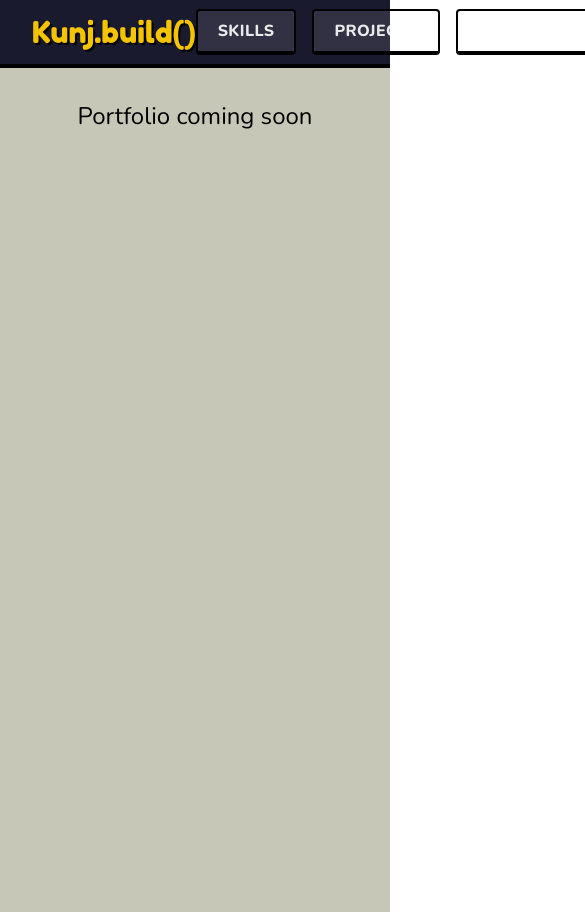
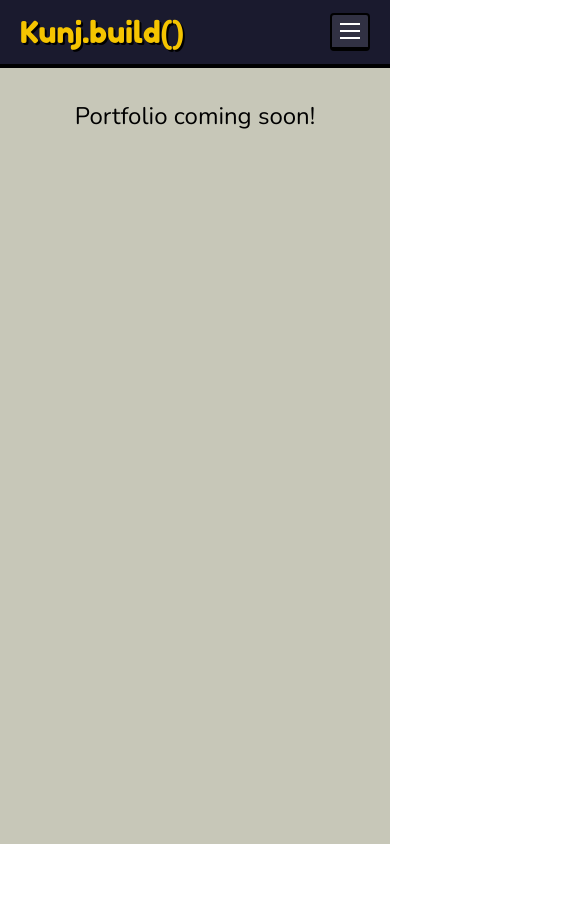
Before and after one commit to kunjp127/kunjp127.github.io, a React (Vite) app: page / in a window 390 px wide. Shown: the top 912 px of the page, 585 px wide, since content can reach past the window. After the commit the page ends 844 px from the top, so only its background shows below. Built offline with nearby package versions, Linux system fonts and the light colour scheme.

Commit message:
Mobile friendly navbar

```diff
--- a/src/App.tsx
+++ b/src/App.tsx
@@ -1,13 +1,11 @@
 import Nav from "./components/Nav";
+import Hero from "./components/Hero";
 
 export default function App() {
   return (
-    <>
+    <div className="font-nunito bg-baseplate min-h-screen">
       <Nav />
-
-      <div className="font-nunito bg-baseplate min-h-screen">
-        <p className="text-center text-2xl p-8">Portfolio coming soon</p>
-      </div>
-    </>
-  )
+      <Hero />
+    </div>
+  );
 }
--- a/src/components/Hero.tsx
+++ b/src/components/Hero.tsx
@@ -1 +1,5 @@
-export default function Hero() { return <div /> }
+export default function Hero() {
+  return (
+    <p className="text-center text-2xl p-8">Portfolio coming soon!</p>
+  );
+}
--- a/src/components/Nav.tsx
+++ b/src/components/Nav.tsx
@@ -1,30 +1,57 @@
+import { useState } from "react";
+
 export default function Nav() {
+  const [open, setOpen] = useState(false);
+  const links = ["Skills", "Projects", "Experience", "Contact"];
+
   return (
-    <nav className="bg-lego-dark border-b-4 border-black">
-      <div className="flex items-center justify-between h-16 px-8">
+    <nav className="bg-lego-dark border-b-4 border-black sticky top-0 z-50">
+      <div className="flex items-center justify-between h-16 px-5 md:px-8">
         <span className="font-fredoka text-lego-yellow text-3xl [text-shadow:2px_2px_0_#000]">
-          <a
-            href="#"
-          >
-            Kunj.build()
-          </a>
+          <a href="#">Kunj.build()</a>
         </span>
 
-        <ul className="flex gap-4 list-none">
-          {["Skills", "Projects", "Experience", "Contact"].map((item) => (
+        <ul className="hidden md:flex gap-4 list-none">
+          {links.map((item) => (
             <li key={item}>
               <a
                 href={`#${item.toLowerCase()}`}
-                className="block px-5 py-2 bg-white/10 border-2 border-black border-b-4 rounded
-                  font-nunito font-extrabold text-base uppercase tracking-wide text-white/90
-                  hover:bg-white/20 transition-colors"
+                className="block px-5 py-2 bg-white/10 border-2 border-black border-b-4 rounded font-nunito
+                  font-extrabold text-sm uppercase tracking-wide text-white/90 hover:bg-white/20 transition-colors"
               >
                 {item}
               </a>
             </li>
           ))}
         </ul>
+
+        <button
+          className="md:hidden flex flex-col gap-1.25 p-2 bg-white/10 border-2 border-black border-b-4 rounded"
+          onClick={() => setOpen(!open)}
+          aria-label="Toggle menu"
+        >
+          <span className={`block w-5 h-0.5 bg-white transition-transform duration-200 ${open ? "translate-y-1.75 rotate-45" : ""}`} />
+          <span className={`block w-5 h-0.5 bg-white transition-opacity duration-200 ${open ? "opacity-0" : ""}`} />
+          <span className={`block w-5 h-0.5 bg-white transition-transform duration-200 ${open ? "-translate-y-1.75 -rotate-45" : ""}`} />
+        </button>
       </div>
+
+      {open && (
+        <ul className="md:hidden flex flex-col list-none border-t-2 border-black/40">
+          {links.map((item) => (
+            <li key={item}>
+              <a
+                href={`#${item.toLowerCase()}`}
+                onClick={() => setOpen(false)}
+                className="block px-6 py-3 font-nunito font-extrabold text-sm uppercase tracking-wide
+                  text-white/90 border-b border-white/10 hover:bg-white/10 transition-colors"
+              >
+                {item}
+              </a>
+            </li>
+          ))}
+        </ul>
+      )}
     </nav>
   );
 }
```
